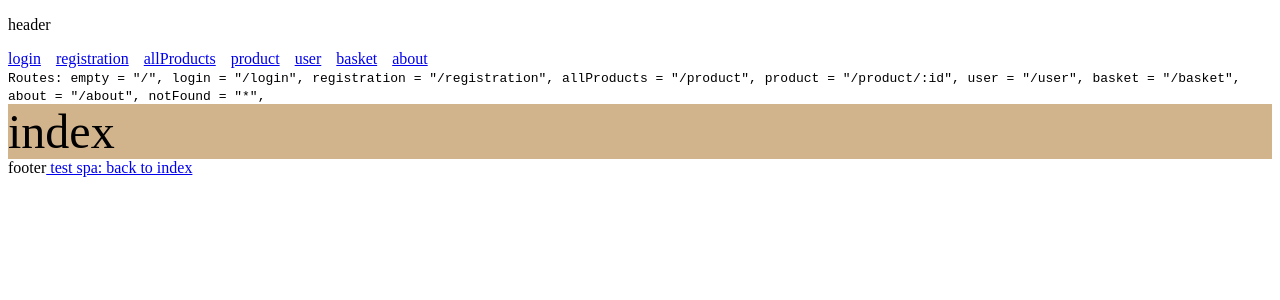
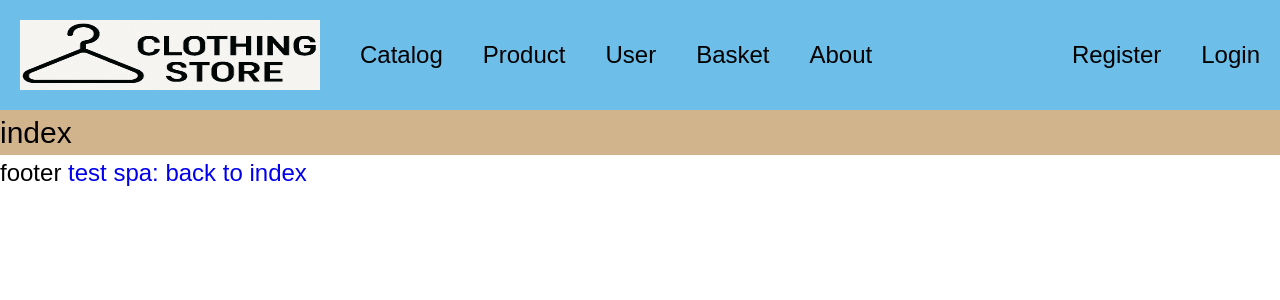
Before and after one commit to YuliAdam/simple-eCommerce-Application, a React (Vite) app: page / in a window 1280 px wide. Shown: the top 300 px of the page. Built offline with nearby package versions, Linux system fonts and the light colour scheme.

Commit message:
feat: do RSS-ECOMM-2_17, RSS-ECOMM-2_18, RSS-ECOMM-2_21, RSS-ECOMM-2_22, RSS-ECOMM-2_23

```diff
--- a/src/components/header/header.module.scss
+++ b/src/components/header/header.module.scss
@@ -0,0 +1,46 @@
+.header {
+    background-color: rgb(109, 191, 233);
+}
+
+.nav {
+    display: flex;
+    justify-content: space-between;
+    flex-wrap: wrap;
+    gap: 20px;
+}
+
+.nav-list {
+    display: flex;
+    align-items: center;
+    flex-wrap: wrap;
+    gap: 40px;
+}
+
+.nav-item {
+    display: flex;
+}
+
+.nav-link {
+    display: block;
+    color: black;
+    transition: color 1s ease;
+    &:hover {
+        color: rgb(255, 255, 255);
+    }
+}
+
+.nav-btn {
+    padding: 0;
+    width: 100%;
+    height: 100%;
+    display: block;
+    font-size: inherit;
+    background: none;
+    border: none;
+}
+
+.logo {
+    display: block;
+    width: 300px;
+    height: 70px;
+}
--- a/src/components/header/header.tsx
+++ b/src/components/header/header.tsx
@@ -1,25 +1,89 @@
 import { Path } from '@/config/routesConfig';
-import { Link } from 'react-router-dom';
+import { Link, useNavigate } from 'react-router-dom';
+import styles from './header.module.scss';
+import { useState, useEffect } from 'react';
+import logo from '@assets/logo.png';
 
 export function Header() {
+  const [isAuthorized, setIsAuthorized] = useState(false);
+  const navigate = useNavigate();
+
+  let logInOrLogOutLink = isAuthorized ? (
+    <button onClick={handleLogout} className={styles['nav-btn']}>
+      Logout
+    </button>
+  ) : (
+    <Link to={Path.login} className={styles['nav-link']}>
+      Login
+    </Link>
+  );
+
+  function handleLogout() {
+    localStorage.removeItem('authToken');
+    setIsAuthorized(false);
+    navigate(Path.empty);
+  }
+
+  useEffect(() => {
+    const authToken = localStorage.getItem('authToken');
+    setIsAuthorized(Boolean(authToken));
+  }, []);
+
   const productId = 1;
+
   return (
     <>
-      <p>header</p>
-      <div style={{ display: 'flex', gap: '15px' }}>
-        <Link to={Path.login}> login </Link>
-        <Link to={Path.registration}> registration </Link>
-        <Link to={Path.allProducts}> allProducts </Link>
-        {productId ? <Link to={`${Path.product}/${productId}`}> product </Link> : null}
-        <Link to={Path.user}> user </Link>
-        <Link to={Path.basket}> basket </Link>
-        <Link to={Path.about}> about </Link>
-      </div>
-      <code>
-        Routes: empty = "/", login = "/login", registration = "/registration", allProducts =
-        "/product", product = "/product/:id", user = "/user", basket = "/basket", about = "/about",
-        notFound = "*",
-      </code>
+      <header className={styles.header}>
+        <div className="container">
+          <nav className={styles.nav}>
+            <ul className={styles['nav-list']}>
+              <li className={styles['nav-item']}>
+                <Link to={Path.empty} className={styles['nav-link']}>
+                  <img className={styles['logo']} src={logo} alt="Logo" />
+                </Link>
+              </li>
+              <li className={styles['nav-item']}>
+                <Link to={Path.allProducts} className={styles['nav-link']}>
+                  Catalog
+                </Link>
+              </li>
+              <li className={styles['nav-item']}>
+                {productId ? (
+                  <Link to={`${Path.product}/${productId}`} className={styles['nav-link']}>
+                    Product
+                  </Link>
+                ) : null}
+              </li>
+              <li className={styles['nav-item']}>
+                <Link to={Path.user} className={styles['nav-link']}>
+                  User
+                </Link>
+              </li>
+              <li className={styles['nav-item']}>
+                <Link to={Path.basket} className={styles['nav-link']}>
+                  Basket
+                </Link>
+              </li>
+              <li className={styles['nav-item']}>
+                <Link to={Path.about} className={styles['nav-link']}>
+                  About
+                </Link>
+              </li>
+            </ul>
+            <ul className={styles['nav-list']}>
+              <li className={styles['nav-item']}>
+                <Link
+                  to={Path.registration}
+                  className={isAuthorized ? 'display-none' : styles['nav-link']}
+                >
+                  Register
+                </Link>
+              </li>
+              <li className={styles['nav-item']}>{logInOrLogOutLink}</li>
+            </ul>
+          </nav>
+        </div>
+      </header>
     </>
   );
 }
--- a/src/layout/layout.tsx
+++ b/src/layout/layout.tsx
@@ -6,9 +6,7 @@ import { Suspense } from 'react';
 export const Layout = () => {
   return (
     <>
-      <header>
-        <Header />
-      </header>
+      <Header />
       <main style={{ display: 'flex', gap: '15px', fontSize: '3rem', backgroundColor: 'tan' }}>
         <Suspense fallback={<div>Loading...</div>}>
           <Outlet />
--- a/src/main.tsx
+++ b/src/main.tsx
@@ -3,6 +3,7 @@ import { StrictMode } from 'react';
 import { Provider } from 'react-redux';
 import { App } from '@app/app';
 import { store } from '@store/store';
+import './styles.scss';
 
 const rootElement = document.createElement('div');
 document.body.prepend(rootElement);
--- a/src/module.styles.scss
+++ b/src/styles.scss
@@ -12,7 +12,7 @@ html {
 
 body {
   margin: 0;
-
+  min-width: 320px;
   font-family: Arial, sans-serif;
   font-size: 2.4rem;
   font-weight: 400;
```
Also changed, not shown: src/assets/logo.png (added), src/components/header/index.ts (renamed from src/app/view/header/index.ts).
